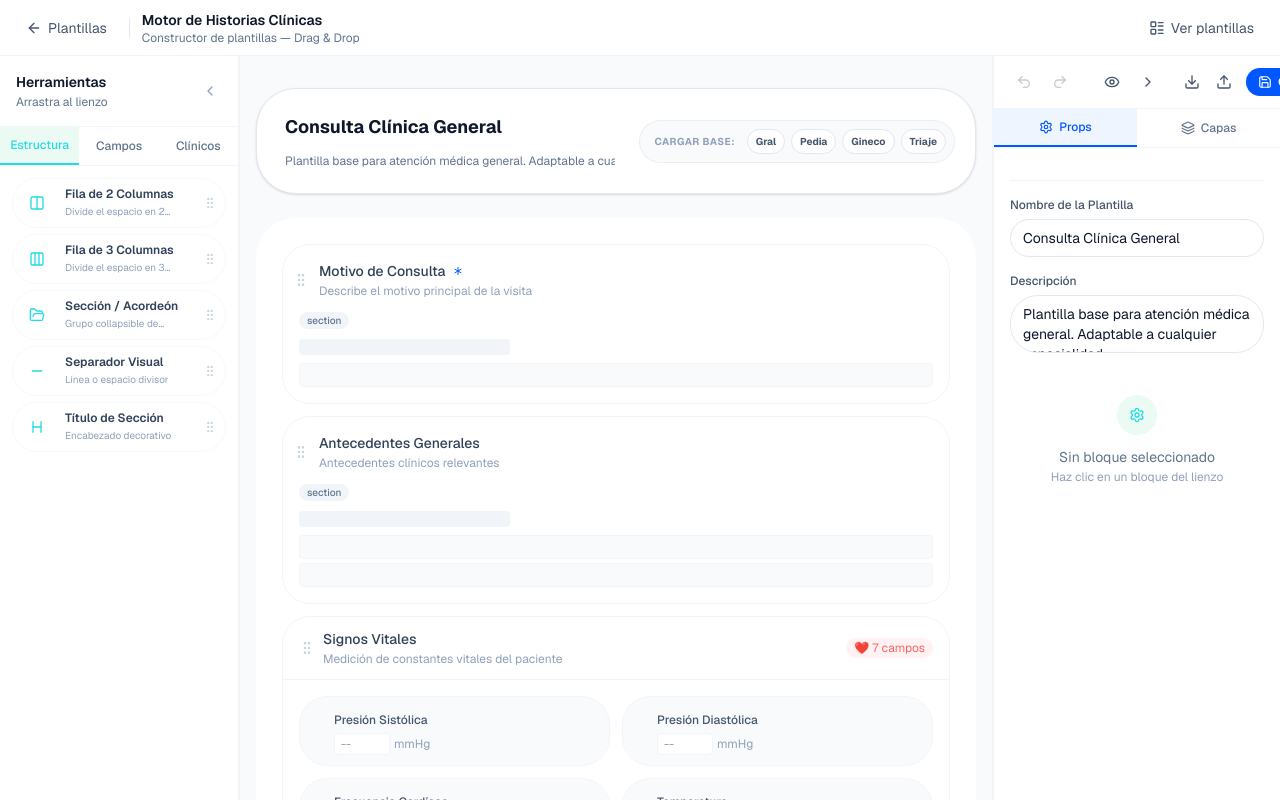
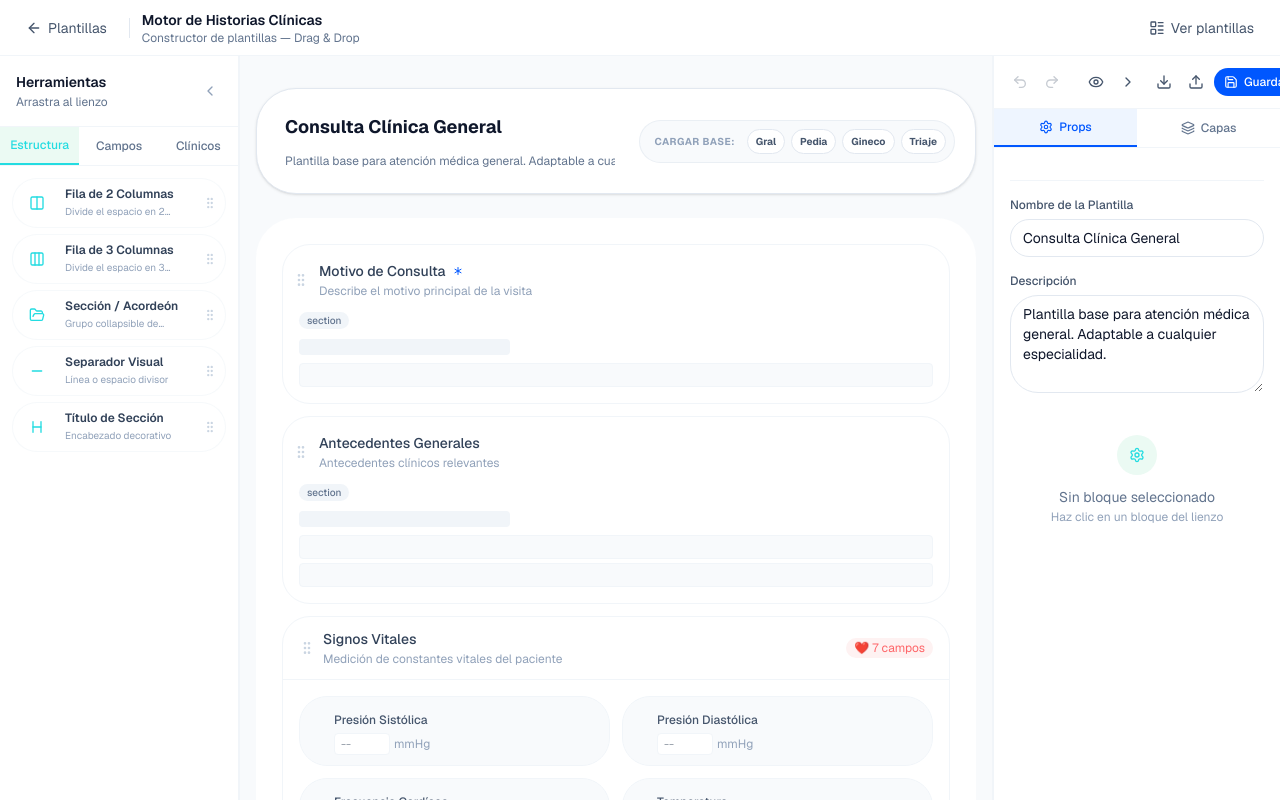
Before and after one commit to pr0d1gy00/luca-front, a Next.js app: page /clinical-history/builder in a window 1280 px wide. Built offline with nearby package versions, Linux system fonts and the light colour scheme.

Commit message:
style(clinical-history): improve properties sidebar responsivity and description textareas

```diff
--- a/src/features/clinical-history-builder/components/BuilderLayout.tsx
+++ b/src/features/clinical-history-builder/components/BuilderLayout.tsx
@@ -500,7 +500,7 @@ function PropertiesPanel({
   return (
     <aside className="w-full bg-white border-l border-slate-100 flex flex-col h-full">
       {/* Action bar */}
-      <div className="px-4 py-3 border-b border-slate-100 flex items-center gap-2">
+      <div className="px-3 py-3 border-b border-slate-100 flex items-center gap-1 justify-between">
         <button
           onClick={onUndo}
           disabled={!canUndo}
@@ -549,11 +549,13 @@ function PropertiesPanel({
         <button
           onClick={onSave}
           disabled={isSaving}
-          className="flex items-center gap-1.5 px-3 py-1.5 rounded-lg bg-pharmako-primary text-white text-xs font-medium
-                     hover:bg-pharmako-primary-hover disabled:opacity-50 disabled:cursor-not-allowed transition-colors"
+          className="flex items-center gap-1.5 px-2.5 py-1.5 rounded-lg bg-pharmako-primary text-white text-xs font-medium
+                     hover:bg-pharmako-primary-hover disabled:opacity-50 disabled:cursor-not-allowed transition-colors shrink-0"
         >
           <Save className="w-3.5 h-3.5" />
-          {isSaving ? "Guardando..." : "Guardar"}
+          <span className="hidden xl:inline">
+            {isSaving ? "Guardando..." : "Guardar"}
+          </span>
         </button>
       </div>
 
@@ -609,9 +611,9 @@ function PropertiesPanel({
                 <textarea
                   value={schemaDescription ?? ""}
                   onChange={(e) => onSchemaDescriptionChange(e.target.value)}
-                  rows={2}
+                  rows={4}
                   className="w-full px-3 py-2 rounded-xl border border-slate-200 text-sm
-                             text-slate-900 placeholder-slate-400 resize-none
+                             text-slate-900 placeholder-slate-400 resize-y min-h-[96px]
                              focus:outline-none focus:ring-2 focus:ring-pharmako-primary/20 focus:border-pharmako-primary"
                   placeholder="Descripción (opcional)"
                 />
@@ -642,9 +644,9 @@ function PropertiesPanel({
                 <textarea
                   value={selectedElement.description ?? ""}
                   onChange={(e) => onUpdate({ description: e.target.value })}
-                  rows={2}
+                  rows={4}
                   className="w-full px-3 py-2 rounded-xl border border-slate-200 text-sm
-                             text-slate-900 placeholder-slate-400 resize-none
+                             text-slate-900 placeholder-slate-400 resize-y min-h-[96px]
                              focus:outline-none focus:ring-2 focus:ring-pharmako-primary/20 focus:border-pharmako-primary"
                 />
               </div>
--- a/src/features/clinical-history-builder/components/MobilePanels.tsx
+++ b/src/features/clinical-history-builder/components/MobilePanels.tsx
@@ -277,8 +277,8 @@ export function MobilePropertiesPanel({
               <textarea
                 value={selectedElement.description ?? ""}
                 onChange={(e) => onUpdate({ description: e.target.value })}
-                rows={2}
-                className="w-full px-3 py-2 rounded-xl border border-slate-200 text-sm text-slate-900 resize-none"
+                rows={4}
+                className="w-full px-3 py-2 rounded-xl border border-slate-200 text-sm text-slate-900 resize-y min-h-[96px]"
               />
             </div>
 
```
